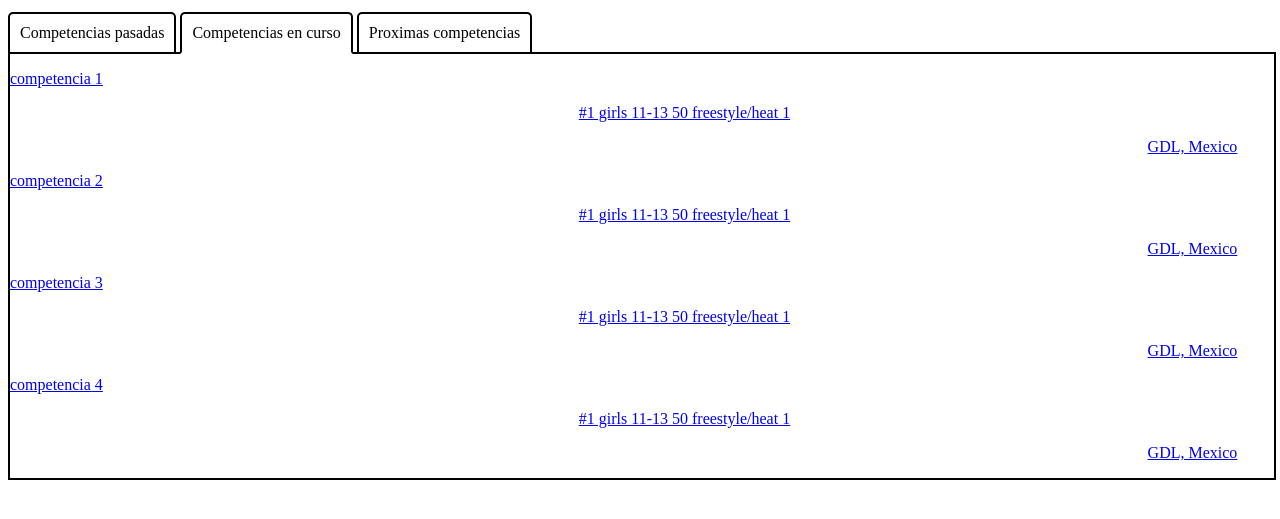
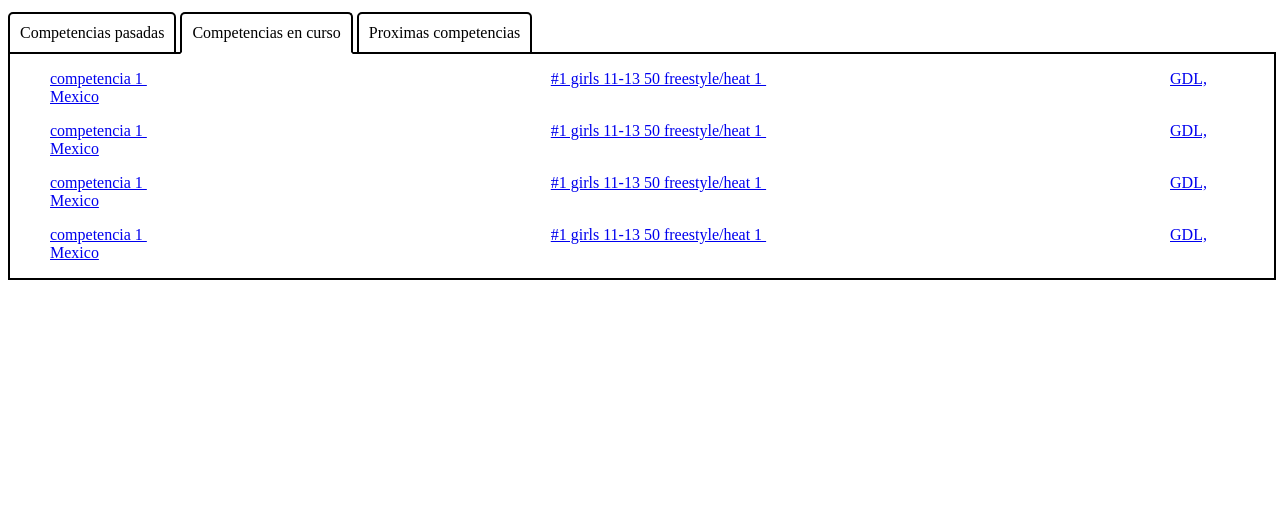
Before and after one commit to TheRaven0/WEB-I_Proyecto_final, a plain HTML site: page Competencias.html in a window 1280 px wide. Both pictures are taken after a click on the link "Competencias en curso". Shown: the part 253-772 px from the top of the page. Drawn offline with Linux system fonts and the light colour scheme.

Commit message:
Se adecuaron las paginas para diferentes tamaños de pantalla

```diff
--- a/Competencias.css
+++ b/Competencias.css
@@ -67,19 +67,19 @@ button{
     width: 100%;
 }
 
-.competencia{
-    position: relative;
-    margin-left: 45%;
-}
-
-.competencia2{
-    position: relative;
-    margin-left: 90%;
-}
-
 .titulo{
     font-family: Helvetica;
     font-size: 35px;
     color: #EEEEEE;
 
 }
+
+.lista li {
+    display:inline;
+    padding-right:40%;
+}
+
+.lista2 li {
+    display:inline;
+    padding-right:33%;
+}
--- a/Competencias.html
+++ b/Competencias.html
@@ -1,5 +1,6 @@
 <!DOCTYPE html>
 <html>
+
 <head>
 	<meta charset="utf-8" />
 	<title>Competencia pasada</title>
@@ -7,11 +8,11 @@
 	<link rel="icon" type="image/png" href="imagenes/icono.png" alt="icono" />
 </head>
 <script>
-        function mostrarPestana(n){
+	function mostrarPestana(n) {
 		var pestanas = document.getElementsByClassName("pestana");
 		var cabecera = document.getElementsByClassName("cabecera");
-		for(i = 0; i<pestanas.length; i++){
-			if(pestanas[i].className.includes("p-activa")){
+		for (i = 0; i < pestanas.length; i++) {
+			if (pestanas[i].className.includes("p-activa")) {
 				pestanas[i].className = pestanas[i].className.replace("p-activa", "");
 				cabecera[i].className = cabecera[i].className.replace("c-activa", "");
 				break;
@@ -21,10 +22,13 @@
 		cabecera[n].className += " c-activa";
 	}
 </script>
+
 <body>
 	<div class="barra_superior">
-			<a href="index.html" alt="pagina de inicio"><img src="imagenes/logo.png" border="0" width="100" height="100" alt="logo" ></a>
-			<a href="index.html" alt="pagina de inicio"><p class="titulo">  Project_Nereus</p></a>
+		<a href="index.html" alt="pagina de inicio"><img src="imagenes/logo.png" border="0" width="100" height="100" alt="logo"></a>
+		<a href="index.html" alt="pagina de inicio">
+			<p class="titulo"> Project_Nereus</p>
+		</a>
 	</div>
 
 	<div class="navbar">
@@ -43,134 +47,183 @@
 		<div class="pestana p-activa">
 
 			<a href="Competencia_pasada.html">
-							<p> competencia 1</p>
-							<div class=competencia>
-								<p>18/11/18</p>
-							</div>
-							<div class=competencia2>
-									<p>GDL, Mexico</p>
-							</div>
+				<ul class=lista>
+					<li>
+						competencia 1
+					</li>
+					<li>
+						18/11/18
+					</li>
+					<li>
+						GDL, Mexico
+					</li>
+				</ul>
 			</a>
 
 			<a href="Competencia_pasada.html">
-							<p> competencia 2</p>
-							<div class=competencia>
-								<p>18/11/18</p>
-							</div>
-							<div class=competencia2>
-									<p>GDL, Mexico</p>
-							</div>
+				<ul class=lista>
+					<li>
+						competencia 1
+					</li>
+					<li>
+						18/11/18
+					</li>
+					<li>
+						GDL, Mexico
+					</li>
+				</ul>
 			</a>
 
 			<a href="Competencia_pasada.html">
-								<p> competencia 3</p>
-								<div class=competencia>
-									<p>18/11/18</p>
-								</div>
-								<div class=competencia2>
-										<p>GDL, Mexico</p>
-								</div>
+				<ul class=lista>
+					<li>
+						competencia 1
+					</li>
+					<li>
+						18/11/18
+					</li>
+					<li>
+						GDL, Mexico
+					</li>
+				</ul>
 			</a>
 
 			<a href="Competencia_pasada.html">
-								<p> competencia 4</p>
-								<div class=competencia>
-									<p>18/11/18</p>
-								</div>
-								<div class=competencia2>
-										<p>GDL, Mexico</p>
-								</div>
+				<ul class=lista>
+					<li>
+						competencia 1
+					</li>
+					<li>
+						18/11/18
+					</li>
+					<li>
+						GDL, Mexico
+					</li>
+				</ul>
 			</a>
 
 
 		</div>
 		<a href="#" class="cabecera" onclick="mostrarPestana(1);">Competencias en curso</a>
 		<div class="pestana">
-					<a href="competencia-en-curso.html">
-							<p> competencia 1</p>
-							<div class=competencia>
-								<p>#1 girls 11-13 50 freestyle/heat 1</p>
-							</div>
-							<div class=competencia2>
-									<p>GDL, Mexico</p>
-							</div>
+			<a href="Competencia_pasada.html">
+				<ul class=lista2>
+					<li>
+						competencia 1
+					</li>
+					<li>
+						#1 girls 11-13 50 freestyle/heat 1
+					</li>
+					<li>
+						GDL, Mexico
+					</li>
+				</ul>
 			</a>
 
-						<a href="competencia-en-curso.html">
-							<p> competencia 2</p>
-							<div class=competencia>
-									<p>#1 girls 11-13 50 freestyle/heat 1</p>
-							</div>
-							<div class=competencia2>
-									<p>GDL, Mexico</p>
-							</div>
+			<a href="Competencia_pasada.html">
+				<ul class=lista2>
+					<li>
+						competencia 1
+					</li>
+					<li>
+						#1 girls 11-13 50 freestyle/heat 1
+					</li>
+					<li>
+						GDL, Mexico
+					</li>
+				</ul>
 			</a>
 
-						<a href="competencia-en-curso.html">
-								<p> competencia 3</p>
-								<div class=competencia>
-										<p>#1 girls 11-13 50 freestyle/heat 1</p>
-								</div>
-								<div class=competencia2>
-										<p>GDL, Mexico</p>
-								</div>
+			<a href="Competencia_pasada.html">
+				<ul class=lista2>
+					<li>
+						competencia 1
+					</li>
+					<li>
+						#1 girls 11-13 50 freestyle/heat 1
+					</li>
+					<li>
+						GDL, Mexico
+					</li>
+				</ul>
 			</a>
 
-						<a href="competencia-en-curso.html">
-								<p> competencia 4</p>
-								<div class=competencia>
-										<p>#1 girls 11-13 50 freestyle/heat 1</p>
-								</div>
-								<div class=competencia2>
-										<p>GDL, Mexico</p>
-								</div>
+			<a href="Competencia_pasada.html">
+				<ul class=lista2>
+					<li>
+						competencia 1
+					</li>
+					<li>
+						#1 girls 11-13 50 freestyle/heat 1
+					</li>
+					<li>
+						GDL, Mexico
+					</li>
+				</ul>
 			</a>
 
 		</div>
 		<a href="#" class="cabecera" onclick="mostrarPestana(2);">Proximas competencias</a>
 		<div class="pestana">
 			<a href="Proxima_competencia.html">
-							<p> competencia 1</p>
-							<div class=competencia>
-								<p>18/11/18</p>
-							</div>
-							<div class=competencia2>
-									<p>GDL, Mexico</p>
-							</div>
+				<ul class=lista>
+					<li>
+						competencia 1
+					</li>
+					<li>
+						18/11/18
+					</li>
+					<li>
+						GDL, Mexico
+					</li>
+				</ul>
 			</a>
 
 			<a href="Proxima_competencia.html">
-							<p> competencia 2</p>
-							<div class=competencia>
-								<p>18/11/18</p>
-							</div>
-							<div class=competencia2>
-									<p>GDL, Mexico</p>
-							</div>
+				<ul class=lista>
+					<li>
+						competencia 1
+					</li>
+					<li>
+						18/11/18
+					</li>
+					<li>
+						GDL, Mexico
+					</li>
+				</ul>
 			</a>
 
 			<a href="Proxima_competencia.html">
-								<p> competencia 3</p>
-								<div class=competencia>
-									<p>18/11/18</p>
-								</div>
-								<div class=competencia2>
-										<p>GDL, Mexico</p>
-								</div>
+				<ul class=lista>
+					<li>
+						competencia 1
+					</li>
+					<li>
+						18/11/18
+					</li>
+					<li>
+						GDL, Mexico
+					</li>
+				</ul>
 			</a>
 
 			<a href="Proxima_competencia.html">
-								<p> competencia 4</p>
-								<div class=competencia>
-									<p>18/11/18</p>
-								</div>
-								<div class=competencia2>
-										<p>GDL, Mexico</p>
-								</div>
+				<ul class=lista>
+					<li>
+						competencia 1
+					</li>
+					<li>
+						18/11/18
+					</li>
+					<li>
+						GDL, Mexico
+					</li>
+				</ul>
 			</a>
 
 		</div>
 
 	</div>
 </body>
+
 </html>
```
Also changed, not shown: index.css (+5 -3 lines). Lines whose indentation alone changed are shown as unchanged.
